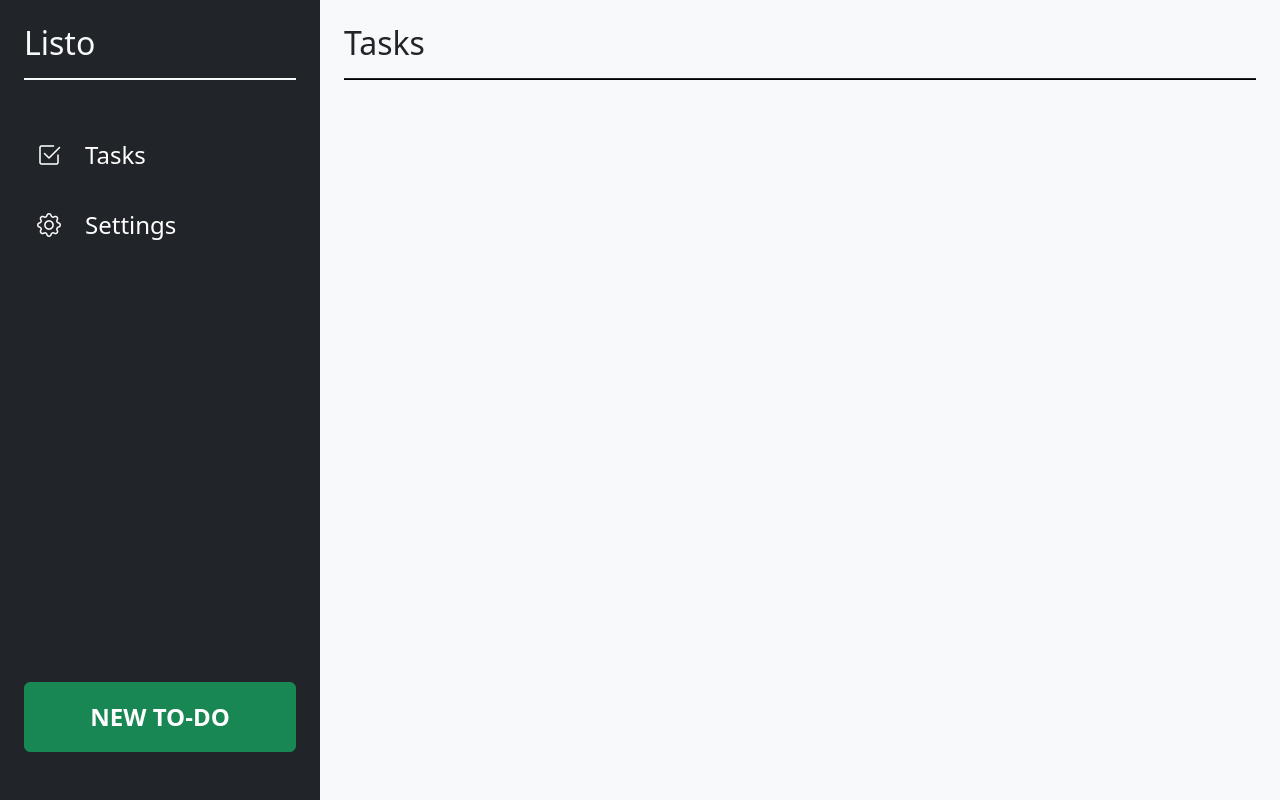
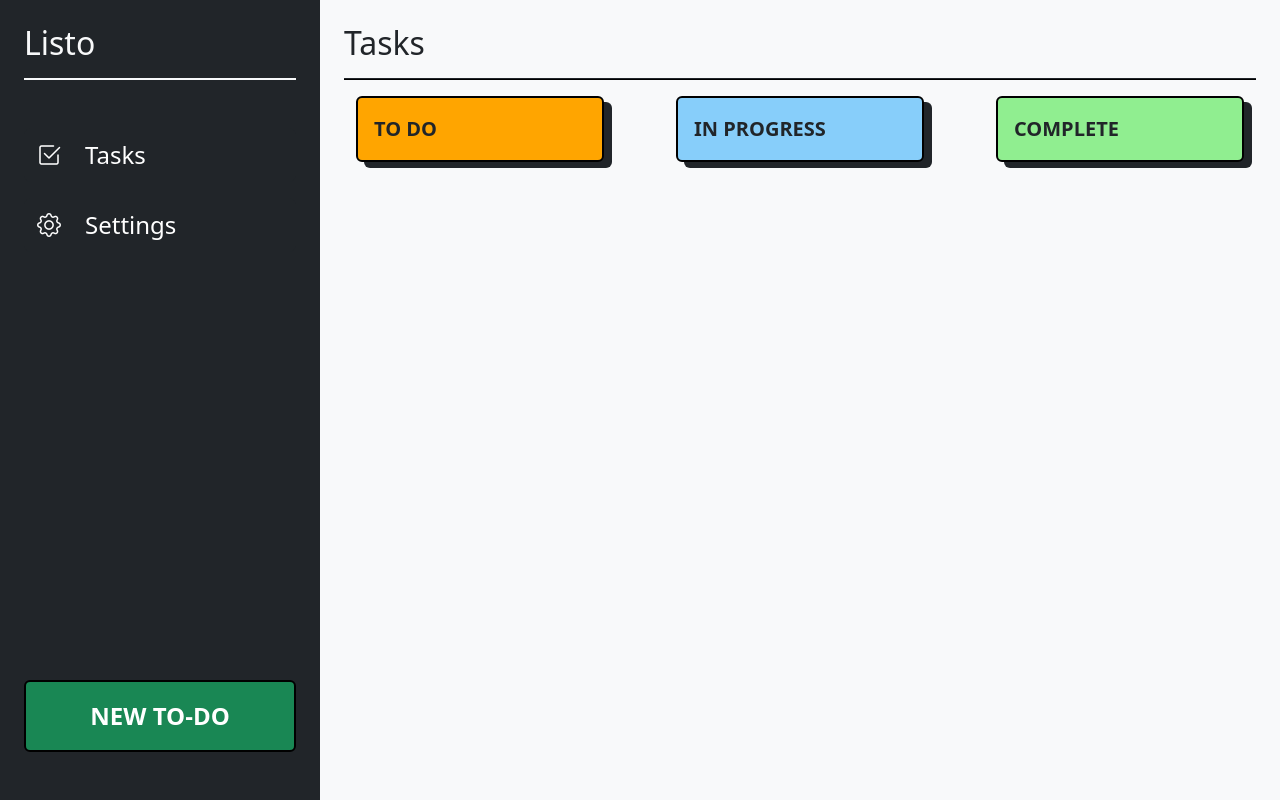
Before and after one commit to rgsyg/listo, a React (Vite) app in the folder frontend/: page / in a window 1280 px wide. Built offline with nearby package versions, Linux system fonts and the light colour scheme.

Commit message:
add card headers

```diff
--- a/frontend/src/App.tsx
+++ b/frontend/src/App.tsx
@@ -4,7 +4,7 @@ import SideNav from "./components/SideNav";
 function App() {
   return (
     <div className="bg-dark min-vh-100">
-      <div className="row min-vh-100 g-xl-0">
+      <div className="row min-vh-100 g-0">
         <SideNav />
         <MainContent />
       </div>
--- a/frontend/src/components/MainContent.tsx
+++ b/frontend/src/components/MainContent.tsx
@@ -5,6 +5,32 @@ export default function MainContent() {
         <h2>Tasks</h2>
         <hr className="opacity-100 bg-black" style={{ height: "2px" }} />
       </header>
+      <div className="row m-0 gap-5">
+        <div className="col m-0">
+          <div
+            className="card p-3 fw-bold border border-black border-2 fs-5"
+            style={{ backgroundColor: "orange", boxShadow: "8px 6px" }}
+          >
+            TO DO
+          </div>
+        </div>
+        <div className="col m-0">
+          <div
+            className="card p-3 fw-bold border border-black border-2 fs-5"
+            style={{ backgroundColor: "lightskyblue", boxShadow: "8px 6px" }}
+          >
+            IN PROGRESS
+          </div>
+        </div>
+        <div className="col m-0">
+          <div
+            className="card p-3 fw-bold border border-black border-2 fs-5"
+            style={{ backgroundColor: "lightgreen", boxShadow: "8px 6px" }}
+          >
+            COMPLETE
+          </div>
+        </div>
+      </div>
     </div>
   );
 }
--- a/frontend/src/components/SideNav.tsx
+++ b/frontend/src/components/SideNav.tsx
@@ -8,7 +8,7 @@ export default function SideNav() {
         <hr className="bg-light opacity-100" style={{ height: "2px" }} />
         <SideNavMenu />
       </section>
-      <button className="btn btn-success mb-4 fs-4 py-3 fw-bold">
+      <button className="btn btn-success mb-4 fs-4 py-3 fw-bold border border-black border-2">
         NEW TO-DO
       </button>
     </div>
```
